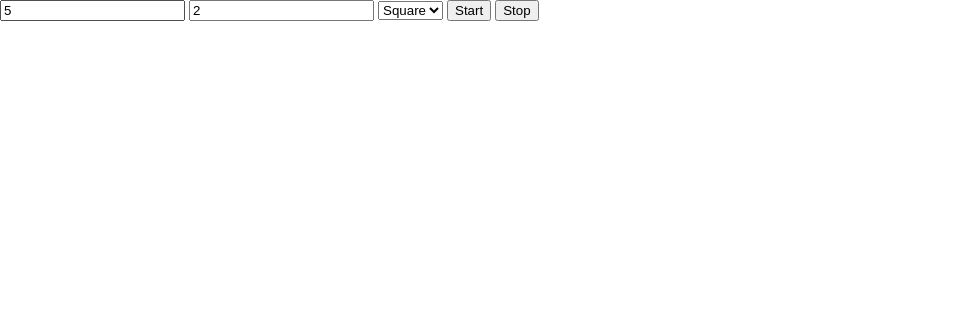
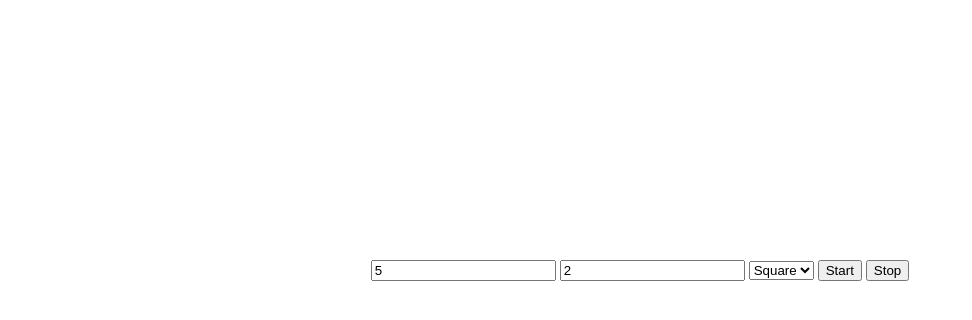
Before and after one commit to vikian050194/sorting, a website built with webpack: page src/index.html in a window 1280 px wide. Shown: the whole page, without its empty margins (0-972 px from the left). Built offline with nearby package versions, Linux system fonts and the light colour scheme.

Commit message:
update packages

```diff
--- a/src/css/index.css
+++ b/src/css/index.css
@@ -1,18 +1,19 @@
 html,
 body{
-    height: 100vh;
     margin: 0px;
 }
 
 .main-container {
-    display: grid;
-    margin-top: 20%;
+    display: flex;
+    flex-direction: column;
+    align-items: center;
+    justify-content: space-evenly;
+    height: 100vh;
+    width: 100vw;
 }
 
 .elements-container {
     display: inline-flex;
-    margin-left: auto;
-    margin-right: auto;
 }
 
 .element {
--- a/src/index.html
+++ b/src/index.html
@@ -11,7 +11,8 @@
 </head>
 
 <body>
-    <div class="options-container container">
+    <div class="main-container">
+        <div class="options-container">
             <input id="count" type="text" class="form-control" placeholder="Count of elements" value="5">
             <input id="duration" type="text" class="form-control" placeholder="Animation duration" value="2">
             <select id="type" class="form-control">
@@ -21,7 +22,8 @@
             <button id="start" type="button" class="btn btn-default navbar-btn">Start</button>
             <button id="stop" type="button" class="btn btn-default navbar-btn">Stop</button>
         </div>
-    <div class="main-container container"></div>
+        <div class="elements-container"></div>
+    </div>
 </body>
 
 </html>
--- a/src/js/visualizer.js
+++ b/src/js/visualizer.js
@@ -76,7 +76,7 @@ export default function SortingVisualizer({
         content += `<div id="${i}" class="element-container" style="order: ${i};"><div class="element">${elements[i]}</div></div>`;
     }
 
-    document.getElementsByClassName("main-container")[0].innerHTML = `<div class="elements-container">${content}</div>`;
+    document.getElementsByClassName("elements-container")[0].innerHTML = content;
 
     const firstElement = document.getElementsByClassName("element-container")[0];
     const height = firstElement.clientHeight;
```
Also changed, not shown: package.json (+14 -14 lines). Lines whose indentation alone changed are shown as unchanged.
